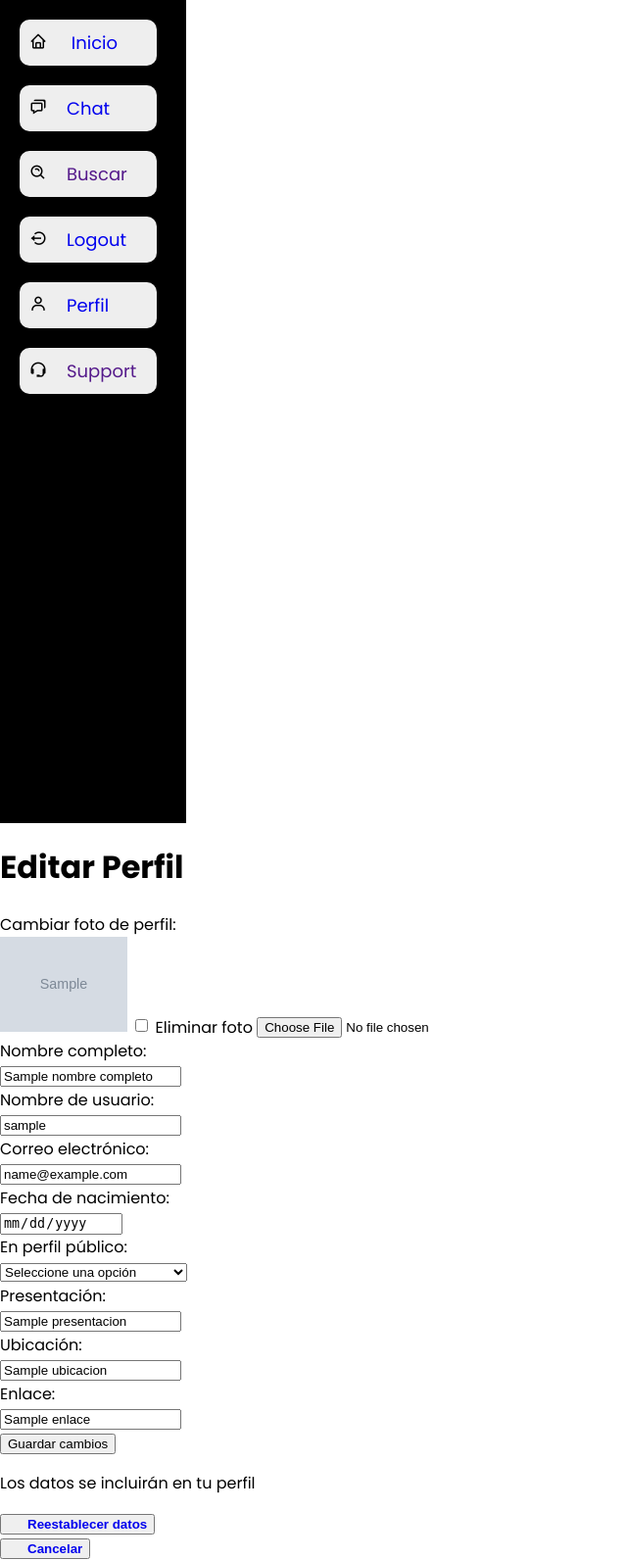
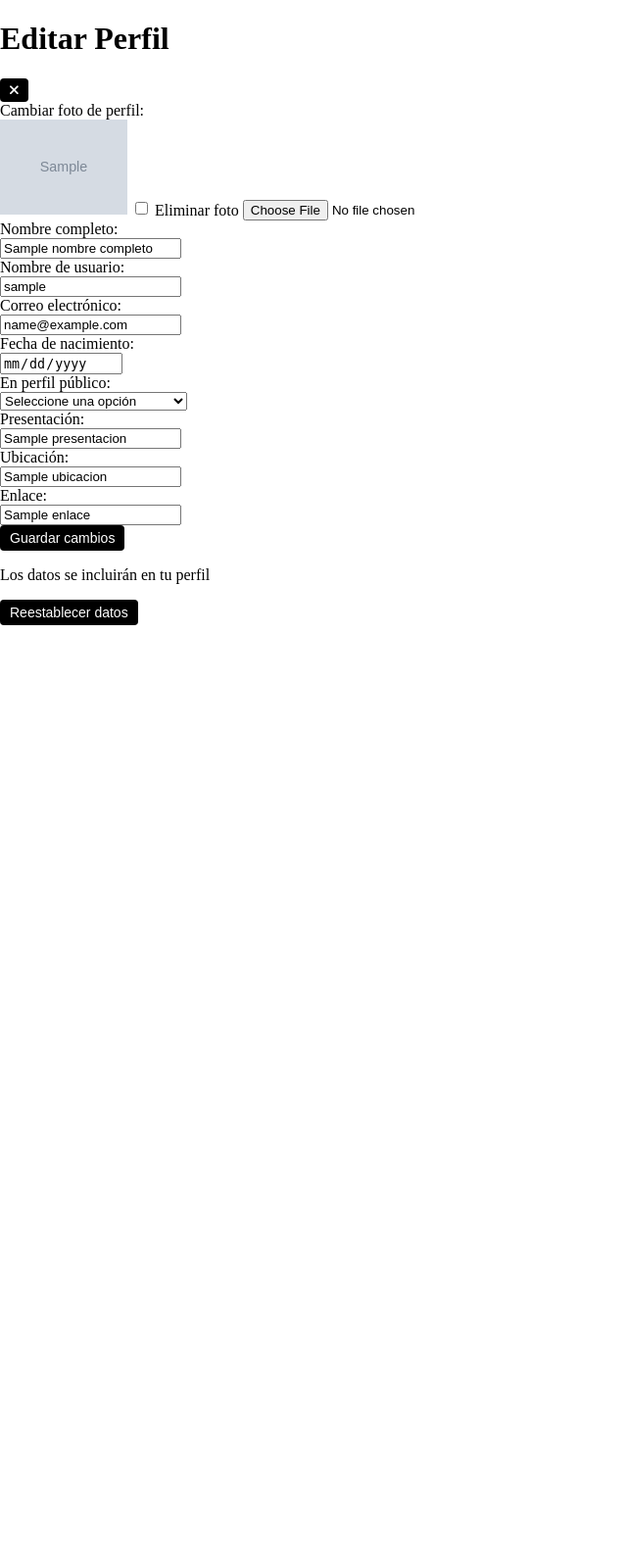
Before and after one commit to Franco4848/ProyectoFinal, a Python web app: template templates/editarPerfil.html in a window 1280 px wide. Shown: the whole page at 98% size, without its empty margins (0-640 px from the left). After the commit the page ends 638 px from the top, so only its background shows below. Run offline with Jinja, Linux system fonts and the light colour scheme; the template is opened without the code that fills it: most values are stand-ins (such as "Sample title", 1, 10 or a date in 2020); grey boxes marked "Sample" are stand-in pictures.

Commit message:
cambio de button a href >  button onclick

```diff
--- a/templates/editarPerfil.html
+++ b/templates/editarPerfil.html
@@ -3,11 +3,13 @@
 <head>
     <meta charset="UTF-8">
     <meta name="viewport" content="width=device-width, initial-scale=1.0">
+    <link rel="stylesheet" href="{{ url_for('static', filename='css/perfil.css') }}">
+    <link rel="stylesheet" href="https://cdnjs.cloudflare.com/ajax/libs/font-awesome/6.0.0-beta3/css/all.min.css">
     <title>Editar perfil</title>
 </head>
 <body>
-    {% include 'support.html' %}
             <h1>Editar Perfil</h1>
+            <button onclick="window.location.href='/perfil/{{ current_user.id }}'"><i class="fa-solid fa-xmark"></i></button><br>
             <form action="/editarPerfil" method="POST" enctype="multipart/form-data">
 
                 <label for="fotoPerfil">Cambiar foto de perfil:</label><br>
@@ -62,8 +64,7 @@
 
             </form>
 
-            <button><b><a href="{{url_for('editarPerfil')}}" >Reestablecer datos</a></b></button><br>
-            <button><b><a href="/perfil/{{ current_user.id }}">Cancelar</a></b></button><br>
+            <button onclick="window.location.href='/editarPerfil'" >Reestablecer datos</a></button><br>
 
         </div>
     </div>
```
